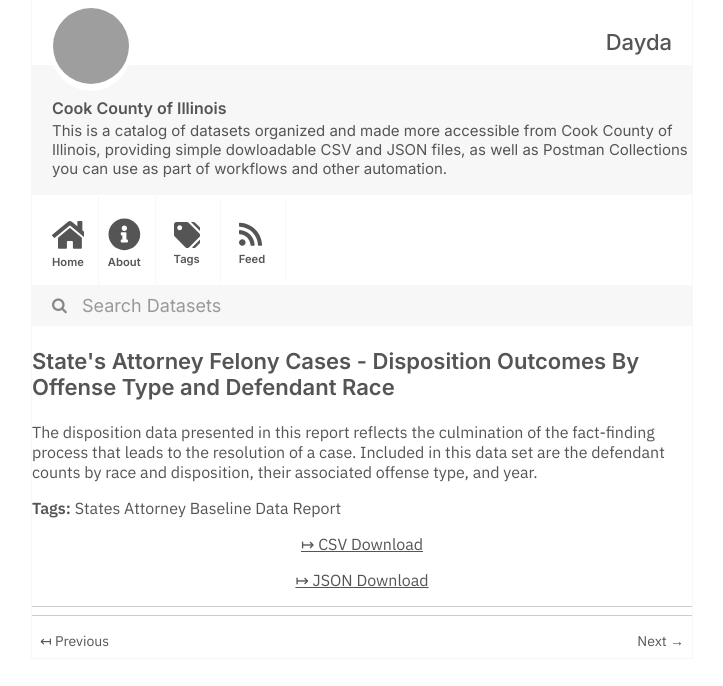
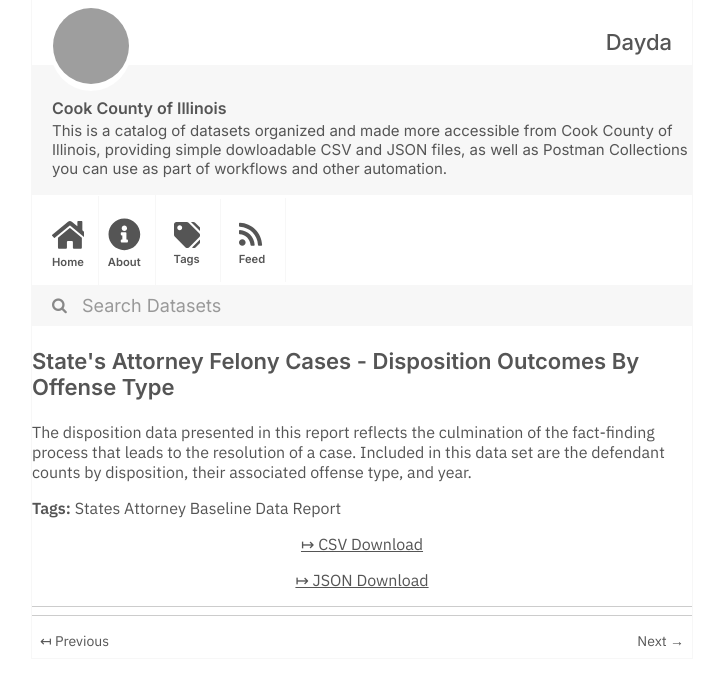
Before and after one commit to dayda-entities/cook-county-of-illinois, a Jekyll site: the page built from _posts/2020-11-10-state's-attorney-felony-cases-.md, in a window 1280 px wide, cut to the strip 0-686 px from the top of the page. Shown: the whole strip, without its empty margins (278-1001 px from the left). Built offline with Jekyll 4.4.1, drawn with Linux system fonts in a browser that asks for light colours; grey boxes are pictures that could not be loaded.

Commit message:
Publish Data

```diff
--- a/_posts/2020-11-10-state's-attorney-felony-cases-.md
+++ b/_posts/2020-11-10-state's-attorney-felony-cases-.md
@@ -1,9 +1,7 @@
 ---
-title: >-
-  State's Attorney Felony Cases - Disposition Outcomes By Offense Type and
-  Defendant Race
-created: '2020-11-10T16:57:24.707301'
-modified: '2020-11-10T16:57:24.707311'
+title: State's Attorney Felony Cases - Disposition Outcomes By Offense Type
+created: '2020-11-10T16:57:24.781134'
+modified: '2020-11-10T16:57:24.781144'
 state: active
 type: dataset
 tags:
@@ -11,10 +9,10 @@ tags:
 groups:
   - Local Government
 csv_url: >-
-  https://datacatalog.cookcountyil.gov/api/views/cqdb-r84f/rows.csv?accessType=DOWNLOAD
+  https://datacatalog.cookcountyil.gov/api/views/cse8-ib7b/rows.csv?accessType=DOWNLOAD
 json_url: >-
-  https://datacatalog.cookcountyil.gov/api/views/cqdb-r84f/rows.json?accessType=DOWNLOAD
+  https://datacatalog.cookcountyil.gov/api/views/cse8-ib7b/rows.json?accessType=DOWNLOAD
 layout: post
 
 ---
-The disposition data presented in this report reflects the culmination of the fact-finding process that leads to the resolution of a case. Included in this data set are the defendant counts by race and disposition, their associated offense type, and year.
+The disposition data presented in this report reflects the culmination of the fact-finding process that leads to the resolution of a case. Included in this data set are the defendant counts by disposition, their associated offense type, and year.
```
